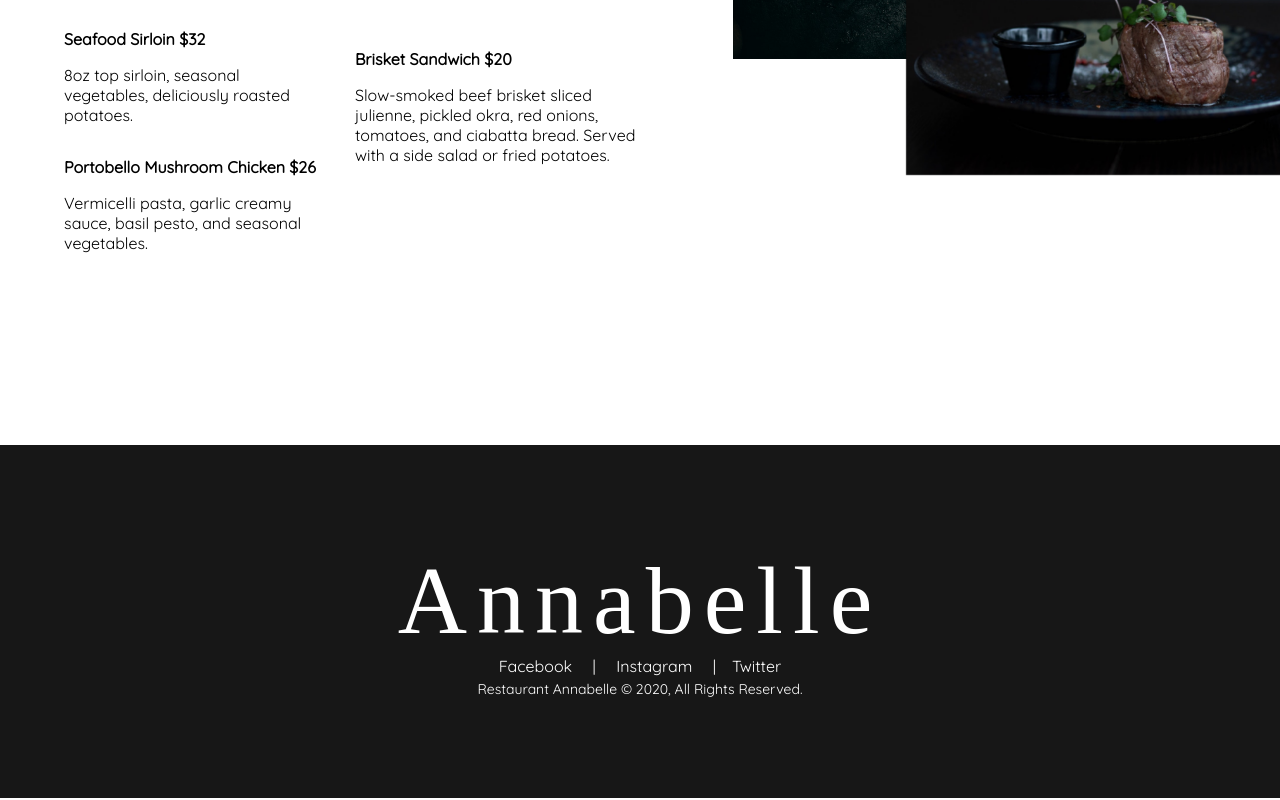
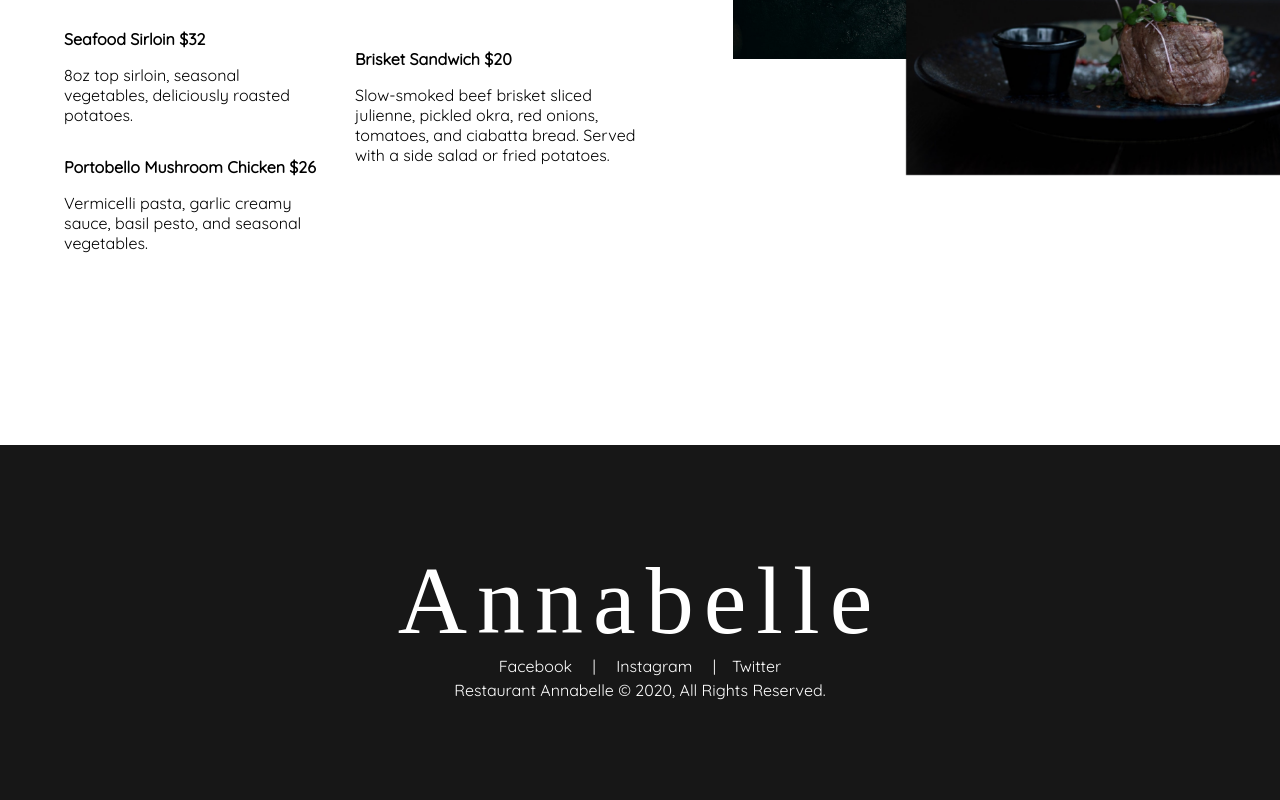
Before and after one commit to rideoutm/michael-rideout-capstone, a React (Create React App) app: page /menu in a window 1280 px wide. Shown: the part 1383-2183 px from the top of the page. Built offline with nearby package versions, Linux system fonts and the light colour scheme; a web font is replaced by a local one.

Commit message:
fix padding for footer

```diff
--- a/src/components/Footer/Footer.scss
+++ b/src/components/Footer/Footer.scss
@@ -20,7 +20,7 @@
   }
 
   &__socials-link {
-    padding: 1rem;
+    padding: 0.25rem;
   }
 
   &__title {
@@ -42,6 +42,17 @@
     color: #fff;
     margin-top: 1rem;
 
+    &__details {
+      font-size: 1rem;
+    }
+    &__socials {
+      padding-bottom: 0.25rem;
+    }
+
+    &__socials-link {
+      padding: 1rem;
+    }
+
     &__title {
       font-family: "herr von muellerhoff";
       font-size: 6rem;
```
